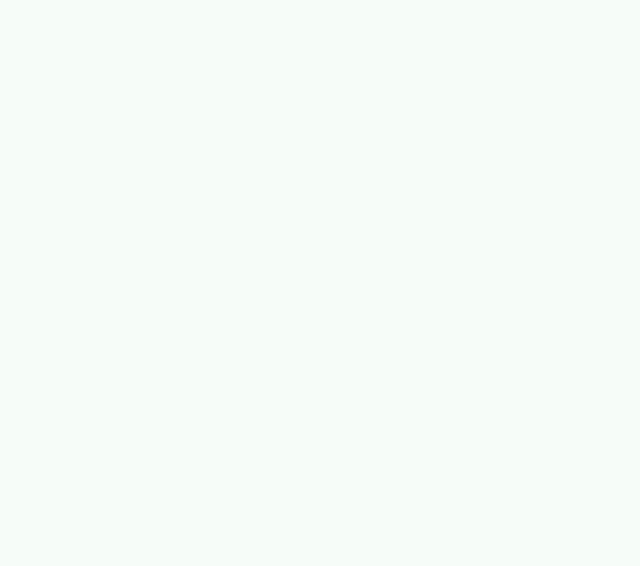
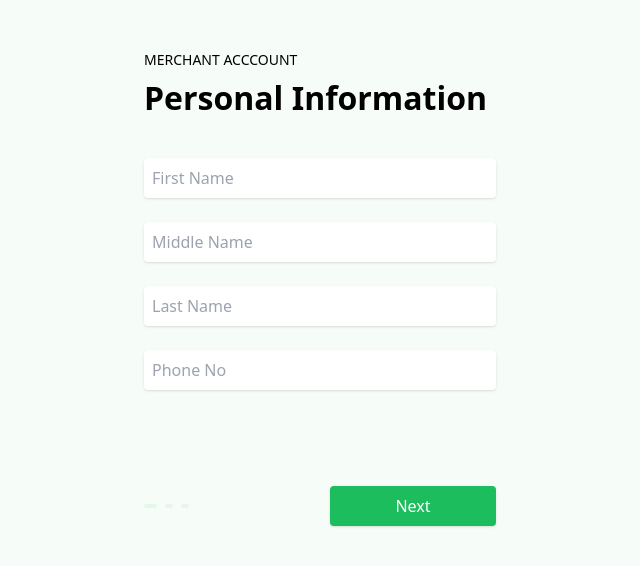
Before and after one commit to sammy-jay/eNaira-Hack, a React (Create React App) app: page /merchantAuth in a window 1280 px wide. Before the commit this address had no page. Shown: the top 566 px of the page, without its empty margins (320-960 px from the left). Built offline with nearby package versions, Linux system fonts and the light colour scheme; the HTML template or start-up script is replaced by a standard one.

Commit message:
merchant auth completed

```diff
--- a/src/App.js
+++ b/src/App.js
@@ -1,12 +1,14 @@
 import {Routes, Route} from "react-router-dom";
 import { Auth, CreatePassword, Onboarding, Success, Verify } from "./pages";
 import Dashboard from './pages/Dashboard';
+import MerchantAuth from './pages/MerchantAuth';
 
 function App() {
   return (
     <Routes>
       <Route path="/" element={<Onboarding />} />
       <Route path="/auth" element={<Auth />} />
+      <Route path="/merchantAuth" element={<MerchantAuth />} />
       <Route path="/verify" element={<Verify />} />
       <Route path="/createPassword" element={<CreatePassword />} />
       <Route path="/success" element={<Success />} />
--- a/src/index.css
+++ b/src/index.css
@@ -7,6 +7,6 @@
 }
 @layer components{
     .input-field {
-        @apply bg-white border-none shadow text-gray-900 text-base block w-full p-1.5 px-2 rounded focus:outline-none;
+        @apply bg-white border-none shadow text-gray-900 text-base block w-full  p-2 rounded focus:outline-none;
     }
 }
--- a/src/pages/Auth.js
+++ b/src/pages/Auth.js
@@ -82,6 +82,9 @@
         >
           {isLogin ? "Create Account" : "Login"}
         </button>
+        <p className="cursor-pointer text-center text-[#0B7428] text-sm font-bold" onClick={() => navigate("/merchantAuth")}>
+          Register as Merchant →
+        </p>
       </div>
     </section>
   );
--- a/src/pages/MerchantAuth.js
+++ b/src/pages/MerchantAuth.js
@@ -0,0 +1,144 @@
+import React, { useState } from "react";
+import { useNavigate } from "react-router-dom";
+const MerchantAuth = () => {
+  const navigate = useNavigate();
+  const [index, setIndex] = useState(0);
+
+  return (
+    <section className="relative mx-auto max-w-[400px] pb-[100px] pt-[50px] px-6 bg-transparent min-h-screen flex flex-col justify-start items-start space-y-2">
+      {index === 0 && (
+        <>
+          <p className="text-center text-sm">MERCHANT ACCCOUNT</p>
+          <h2 className="text-center leading-10 font-bold text-[32px] max-w-sm">
+            Personal Information
+          </h2>
+
+          <form className="w-full pt-8">
+            <div className="mb-6">
+              <input
+                type="text"
+                className="input-field"
+                placeholder="First Name"
+              />
+            </div>
+            <div className="mb-6">
+              <input
+                type="text"
+                className="input-field"
+                placeholder="Middle Name"
+              />
+            </div>
+            <div className="mb-6">
+              <input
+                type="text"
+                className="input-field"
+                placeholder="Last Name"
+              />
+            </div>
+            <div className="mb-6">
+              <input
+                type="number"
+                className="input-field"
+                placeholder="Phone No"
+              />
+            </div>
+          </form>
+
+          <div className="flex space-x-5 w-full pt-[4rem] items-center">
+            <div className="flex flex-1 space-x-2">
+              {[0,1,2].map((d) => {
+                if (d === index)
+                  return (
+                    <span
+                      key={d}
+                      className="h-[4px] w-[13px] rounded-full bg-[#1CBD5C14] inline"
+                    />
+                  );
+                else
+                  return (
+                    <span
+                      key={d}
+                      className="h-[4px] w-[8px] rounded-full bg-[#1CBD5C14] inline"
+                    />
+                  );
+              })}
+            </div>
+
+            <button
+              className="text-white flex-1 shadow bg-[#1CBD5C] rounded text-center py-2"
+              onClick={() => setIndex((i) => i + 1)}
+            >
+              Next
+            </button>
+          </div>
+        </>
+      )}
+      {index === 1 && (
+        <>
+          <p className="text-center text-sm ">MERCHANT ACCCOUNT</p>
+          <h2 className="text-center leading-10 font-bold text-[32px] max-w-sm">
+            Business Information
+          </h2>
+
+          <form className="w-full pt-8">
+            <div className="mb-6">
+              <input
+                type="text"
+                className="input-field"
+                placeholder="Business Name"
+              />
+            </div>
+            <div className="mb-6">
+              <input type="number" className="input-field" placeholder="BVN" />
+            </div>
+            <div className="mb-6">
+              <input type="number" className="input-field" placeholder="NIN" />
+            </div>
+            <div className="mb-6">
+              <input
+                type="number"
+                className="input-field"
+                placeholder="Tax Payer Identification"
+              />
+            </div>
+          </form>
+
+          <div className="flex space-x-5 w-full pt-[4rem] items-center">
+            <div className="flex space-x-2">
+              {[0,1,2].map((d) => {
+                if (d === index)
+                  return (
+                    <span
+                      key={d}
+                      className="h-[4px] w-[13px] rounded-full bg-[#1CBD5C14] inline"
+                    />
+                  );
+                else
+                  return (
+                    <span
+                      key={d}
+                      className="h-[4px] w-[8px] rounded-full bg-[#1CBD5C14] inline"
+                    />
+                  );
+              })}
+            </div>
+            <button
+              className="text-[#828282] shadow bg-transparent rounded text-center py-2 flex-1 border border-[#828282]"
+              onClick={() => setIndex((i) => i - 1)}
+            >
+              Back
+            </button>
+            <button
+              className="text-white flex-1 shadow bg-[#1CBD5C] rounded text-center py-2"
+              onClick={() => navigate("/home")}
+            >
+              Next
+            </button>
+          </div>
+        </>
+      )}
+    </section>
+  );
+};
+
+export default MerchantAuth;
```
